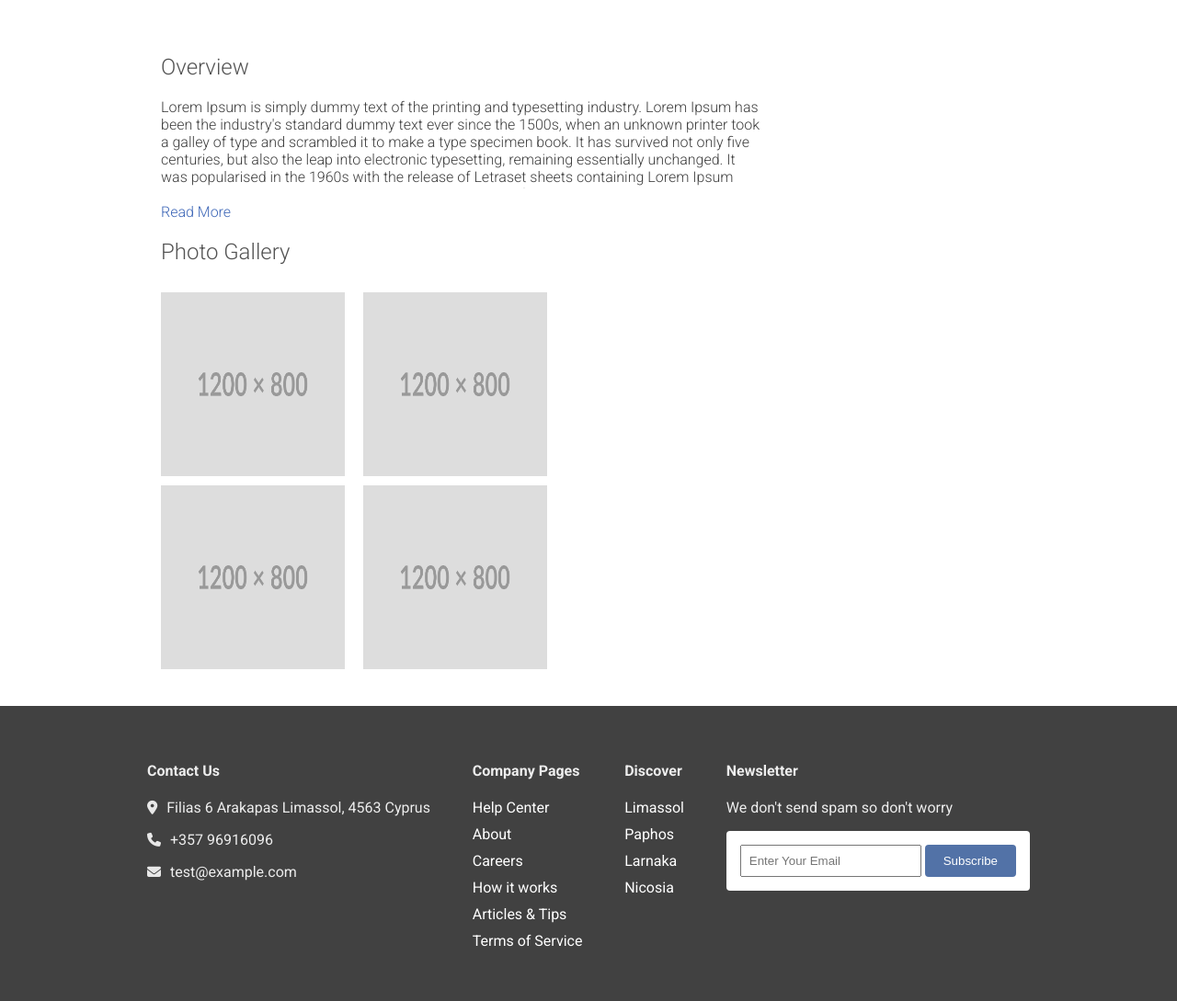
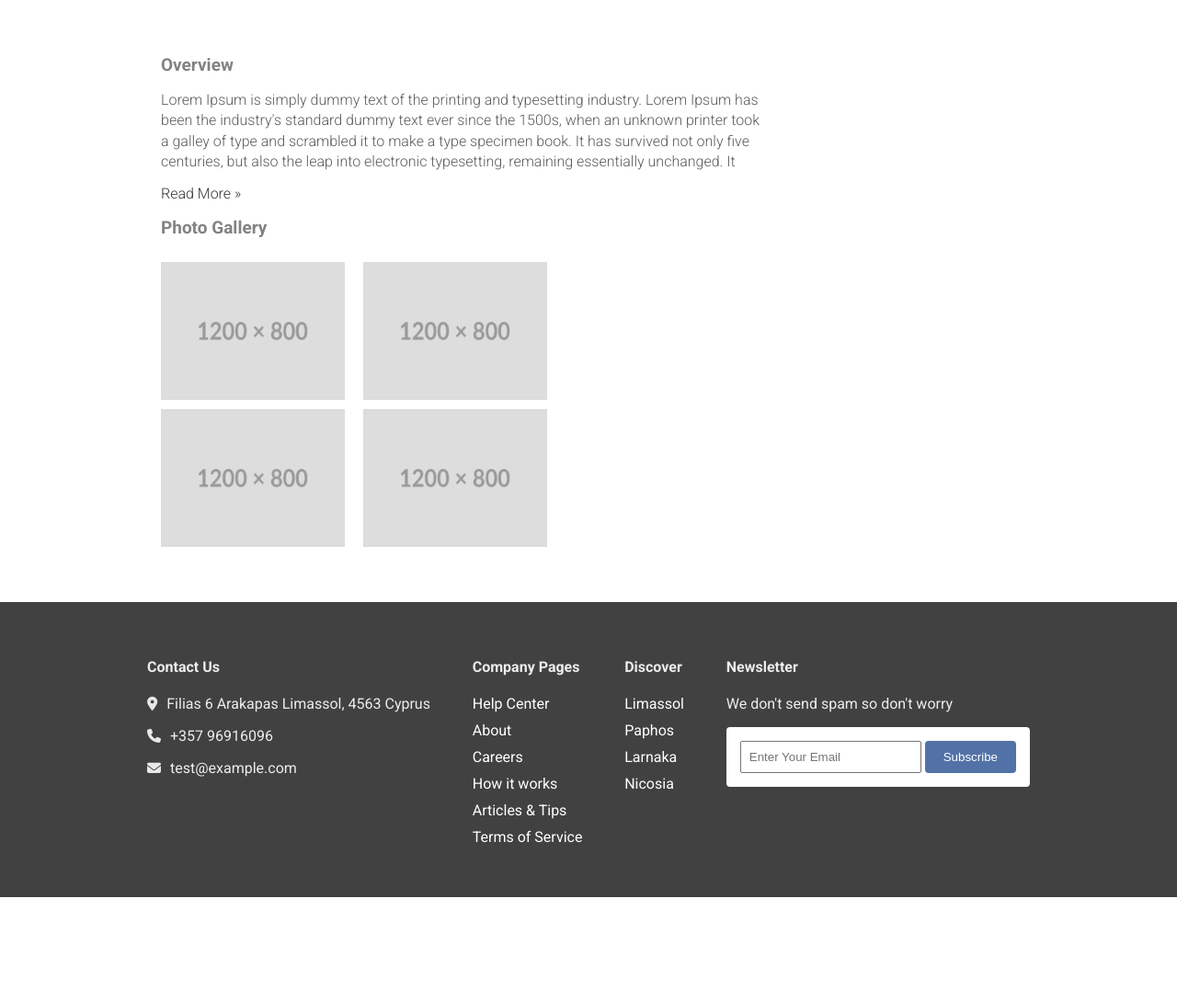
Before and after one commit to costasnicou/businesslisting, a Django app: a page that uses listings/templates/listings/singlelisting.html in a window 1280 px wide. Shown: the part 593-1682 px from the top of the page at 92% size. After the commit the page ends 1569 px from the top, so only its background shows below. Run offline with Django 5.2, Linux system fonts and the light colour scheme; data comes from the database, SQL or seed files in the repository; some libraries are stand-ins or nearby versions.

Commit message:
gallery-effect

```diff
--- a/listings/static/css/app.css
+++ b/listings/static/css/app.css
@@ -743,7 +743,7 @@ hr {
   position: absolute;
   bottom: 75px;
   align-items: center;
-  background-color: rgba(82, 82, 82, 0.113);
+  background-color: rgba(59, 59, 59, 0.05);
   margin: 0 auto;
   left: 12%;
   padding: 10px 20px;
@@ -780,16 +780,20 @@ hr {
     margin-right: 15px; }
     .cover_details-right p.website span {
       position: relative;
-      bottom: 5px; }
+      bottom: 5px;
+      font-weight: bold; }
     .cover_details-right p.website .website-link:link {
       transition: all .4s; }
       .cover_details-right p.website .website-link:link:hover {
         color: #dfdfdf; }
+        .cover_details-right p.website .website-link:link:hover i {
+          transform: rotate(360deg); }
     .cover_details-right p.website .website-link:link, .cover_details-right p.website .website-link:visited {
       color: white; }
       .cover_details-right p.website .website-link:link i, .cover_details-right p.website .website-link:visited i {
         font-size: 30px;
-        margin-right: 5px; }
+        margin-right: 5px;
+        transition: all .5s; }
   .cover_details-right .submit-review:link, .cover_details-right .submit-review:visited {
     color: #2c66da;
     background-color: white;
@@ -797,15 +801,15 @@ hr {
     margin-right: 10px;
     border-radius: 4px;
     text-decoration: none;
-    border: none;
     font-size: .9rem;
-    transition: all .4s; }
+    transition: all .4s;
+    border: none; }
     .cover_details-right .submit-review:link:hover, .cover_details-right .submit-review:visited:hover {
       background-color: #3d66b7;
       color: white; }
 
 .business-content {
-  padding: 40px 20px; }
+  padding: 60px 20px; }
   .business-content-wraper {
     display: flex;
     justify-content: center;
@@ -814,18 +818,25 @@ hr {
     .business-content-wraper-left {
       width: 70%; }
       .business-content-wraper-left p, .business-content-wraper-left h2 {
+        color: #5e5d5d; }
+      .business-content-wraper-left .business-overview {
+        color: #5c5b5b;
+        height: 87px;
+        overflow: hidden;
+        line-height: 1.4rem;
         font-weight: 300;
-        color: #535353; }
-      .business-content-wraper-left p {
-        color: #3e3e3e;
-        height: 98px;
-        overflow: hidden; }
+        transition: height .8s ease-in-out; }
+      .business-content-wraper-left h2 {
+        font-size: 19px;
+        color: #828282; }
+      .business-content-wraper-left article h2 {
+        margin-top: 0; }
       .business-content-wraper-left .overview-read-more:link, .business-content-wraper-left .overview-read-more:visited {
         text-decoration: none;
-        color: #3d66b7;
+        color: #353535;
         font-weight: 300; }
         .business-content-wraper-left .overview-read-more:link:hover, .business-content-wraper-left .overview-read-more:visited:hover {
-          font-weight: 400; }
+          color: #191919; }
     .business-content-wraper-right {
       width: 30%; }
 
@@ -834,8 +845,9 @@ hr {
   flex-wrap: wrap; }
   .photo-gallery-wraper img {
     width: 200px;
-    height: 200px;
-    margin-top: 10px; }
+    height: 150px;
+    margin-top: 10px;
+    transition: height .8s ease-in-out; }
     .photo-gallery-wraper img:not(:last-of-type) {
       margin-right: 20px; }
     .photo-gallery-wraper img:hover {
@@ -861,6 +873,9 @@ hr {
   right: 200px;
   z-index: 220;
   color: white;
-  font-size: 60px; }
+  font-size: 60px;
+  cursor: pointer; }
+  .photo-gallery .close-img:hover {
+    color: #cccccc; }
 
 /*# sourceMappingURL=app.css.map */
--- a/listings/static/scss/desktop/_single.scss
+++ b/listings/static/scss/desktop/_single.scss
@@ -6,7 +6,10 @@
     position: absolute;
     bottom: 75px;
     align-items: center;
-    background-color: rgba(82, 82, 82, 0.113);
+    background-color: rgba(59, 59, 59, 0.050);
+    // background-color:  #527bcd;
+    // background-color:  #474747;
+    // border: 2px solid #626987;;
     margin: 0 auto;
     left: 12%;
     // transform: translateX(%);
@@ -67,7 +70,7 @@
         span{
           position: relative;
           bottom: 5px;
-
+            font-weight: bold;
 
         }
 
@@ -75,6 +78,11 @@
             transition: all .4s;
              &:hover{
                 color: rgb(223, 223, 223);
+
+
+                i{
+                    transform: rotate(360deg);
+                }
             }
         }
         .website-link:link,.website-link:visited{
@@ -83,6 +91,7 @@
             i{
                 font-size: 30px;
                 margin-right: 5px;
+                transition: all .5s;
             }
         }
     }
@@ -95,9 +104,9 @@
         border-radius: 4px;
         // font-weight: bold;
         text-decoration: none;
-        border: none;
         font-size: .9rem;
         transition: all .4s;
+        border: none;
         &:hover{
             background-color:rgb(61, 102, 183);
             color: white;
@@ -108,8 +117,7 @@
 }
 
 .business-content{
-    padding: 40px 20px;
-
+    padding: 60px 20px;
     &-wraper{
         display: flex;
         justify-content: center;
@@ -119,22 +127,37 @@
         &-left{
             width: 70%;
             p,h2{
+                // font-weight: 300;
+                color: rgb(94, 93, 93);
+            }
+            .business-overview{
+                color: rgb(92, 91, 91);
+                height: 87px;
+                overflow: hidden;
+                line-height: 1.4rem;
                 font-weight: 300;
-                color: rgb(83, 83, 83);
+                transition: height .8s ease-in-out;
+
             }
-            p{
-                color: rgb(62, 62, 62);
-                height: 98px;
-                overflow: hidden;
+
+            h2{
+                font-size: 19px;
+                 color: rgb(130, 130, 130);
+                //  color: #254b96;;
+            }
+
+            article h2{
+                margin-top: 0;
             }
 
             .overview-read-more:link,.overview-read-more:visited{
                 text-decoration: none;
-                color: rgb(61, 102, 183);
+                color: rgb(53, 53, 53);
                 font-weight: 300;
 
                 &:hover{
-                    font-weight: 400;
+                     color: rgb(25, 25, 25);
+
 
                 }
 
@@ -156,9 +179,9 @@
 
         img{
             width: 200px;
-            height: 200px;
+            height: 150px;
             margin-top: 10px;
-
+            transition: height .8s ease-in-out;
             &:not(:last-of-type){
                 margin-right: 20px;
             }
@@ -198,6 +221,11 @@
         z-index: 220;
         color: white;
         font-size: 60px;
+        cursor: pointer;
+
+        &:hover{
+            color: rgb(204, 204, 204);
+        }
 
     }
 }
--- a/listings/templates/listings/singlelisting.html
+++ b/listings/templates/listings/singlelisting.html
@@ -3,7 +3,7 @@
 {% block title %}  Homepage {% endblock %}
 {% block main %}
 <div class="business-cover" style="
-    background: linear-gradient(45deg,rgba(39, 39, 39, .5),rgba(46, 46, 46, 0.5)), url({{business.featured_img.image.url}});
+    background: linear-gradient(45deg,rgba(39, 39, 39, .35),rgba(46, 46, 46, 0.35)), url({{business.featured_img.image.url}});
     background-repeat: no-repeat;
     background-size: cover;
     background-position: center;
@@ -47,7 +47,7 @@
             <article>
                 <h2>Overview</h2>
                 <p class="business-overview">{{business.desc}}</p>
-                <a href="" class="overview-read-more">Read More</a>
+                <a href="" class="overview-read-more">Read More &raquo;</a>
             </article>
 
             <div class="photo-gallery">
```
Also changed, not shown: 1 other file.
